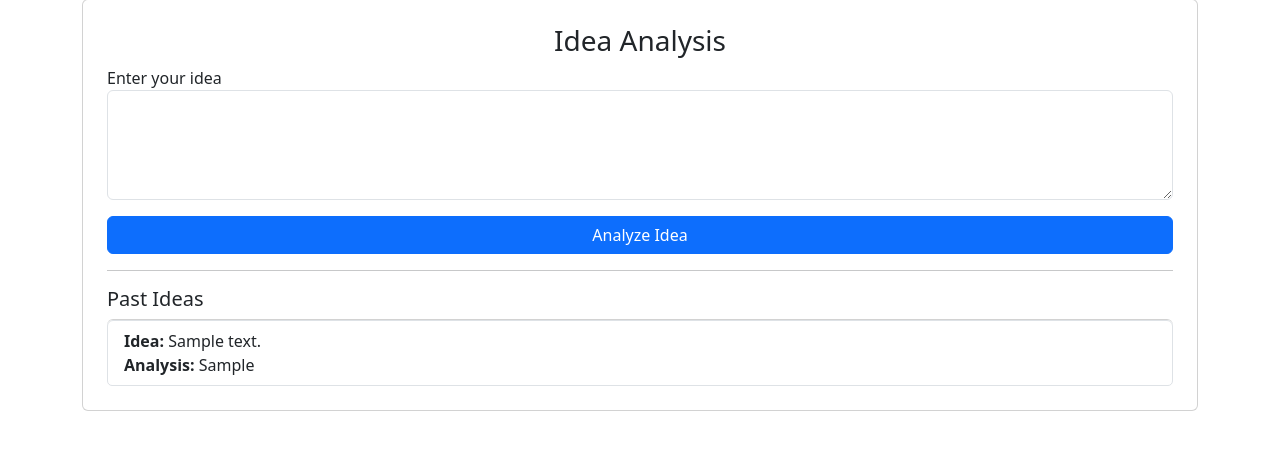
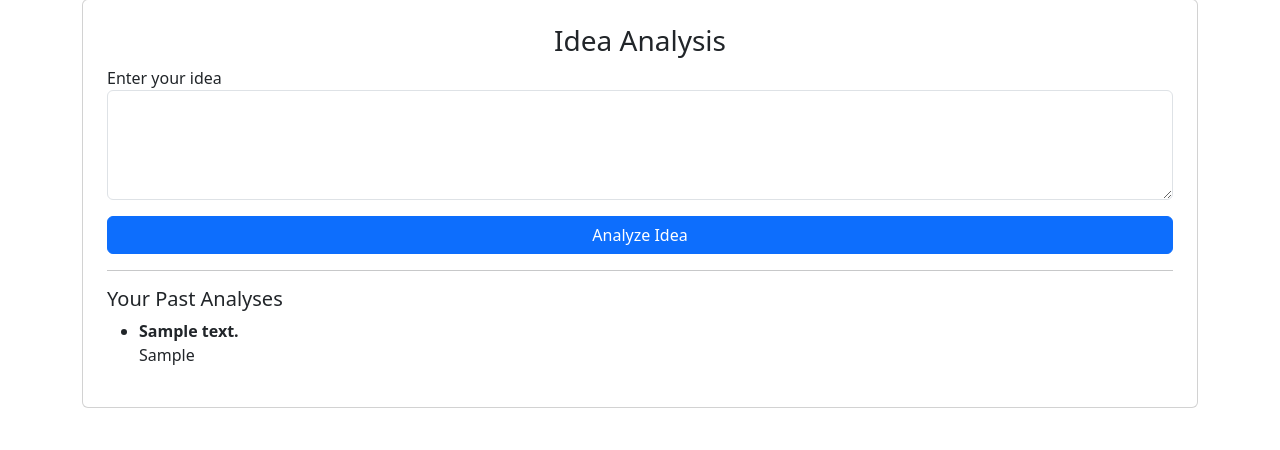
Before and after one commit to kasturimo/IdeaScanner, a Flask app: page /dashboard in a window 1280 px wide. Shown: the part 81-531 px from the top of the page. Run offline with Flask 3, Linux system fonts and the light colour scheme; the visitor is signed in with stand-in values (Sample User, id 1); tables that the repository leaves empty hold one stand-in row (values such as "Sample post").

Commit message:
Update dashboard.html

```diff
--- a/templates/dashboard.html
+++ b/templates/dashboard.html
@@ -2,7 +2,7 @@
 {% block content %}
 <div class="card p-4">
   <h3 class="text-center">Idea Analysis</h3>
-  <form method="POST">
+  <form method="POST" action="/dashboard">
     <div class="mb-3">
       <label>Enter your idea</label>
       <textarea name="idea" class="form-control" rows="4" required></textarea>
@@ -10,21 +10,12 @@
     <button type="submit" class="btn btn-primary w-100">Analyze Idea</button>
   </form>
 
-  {% if analysis %}
-  <hr>
-  <h5>Latest Analysis (Score: {{ score }}/100)</h5>
-  <p>{{ analysis }}</p>
-  {% endif %}
-
   {% if ideas %}
   <hr>
-  <h5>Past Ideas</h5>
-  <ul class="list-group">
-    {% for idea in ideas|reverse %}
-    <li class="list-group-item">
-      <strong>Idea:</strong> {{ idea.idea_text }}<br>
-      <strong>Analysis:</strong> {{ idea.analysis }}
-    </li>
+  <h5>Your Past Analyses</h5>
+  <ul>
+    {% for idea in ideas %}
+      <li><strong>{{ idea.idea_text }}</strong><br>{{ idea.analysis }}</li>
     {% endfor %}
   </ul>
   {% endif %}
```
